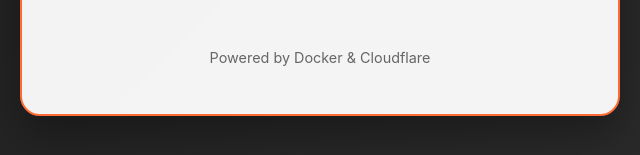
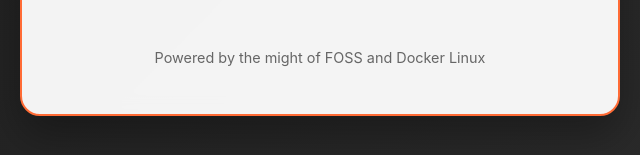
Before and after one commit to DavidSiegl/Kryochamber-Website, a plain HTML site: page index.html in a window 1280 px wide. Shown: the part 601-756 px from the top of the page, 320-960 px from the left. Drawn offline with Linux system fonts and the light colour scheme.

```diff
--- a/index.html
+++ b/index.html
@@ -3,7 +3,7 @@
 <head>
     <meta charset="UTF-8">
     <meta name="viewport" content="width=device-width, initial-scale=1.0">
-    <title>Enter the Fruuuniverse</title>
+    <title>Kryochamber</title>
     <style>
         * {
             margin: 0;
@@ -242,7 +242,7 @@
 
         <div class="footer">
             <br>
-            <p>Powered by Docker & Cloudflare</p>
+            <p>Powered by the might of FOSS and Docker Linux</p>
         </div>
     </div>
 </body>
```
Also changed, not shown: favicon.png (added).
